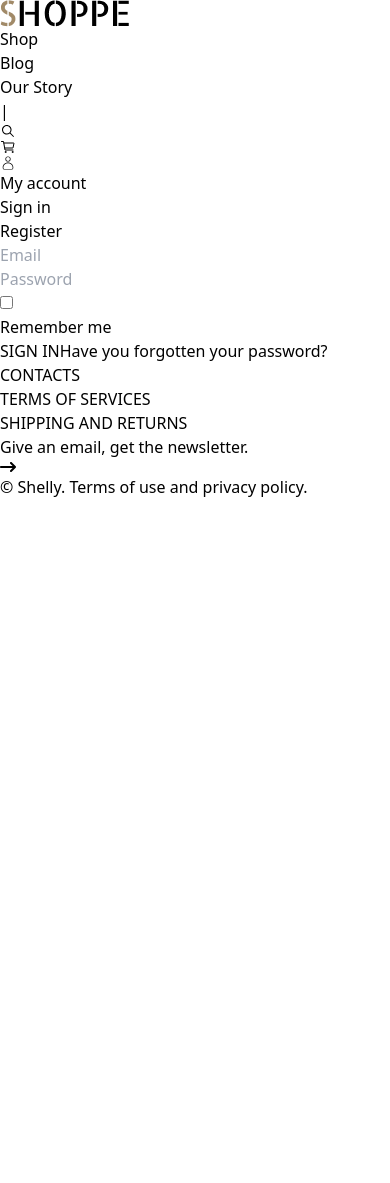
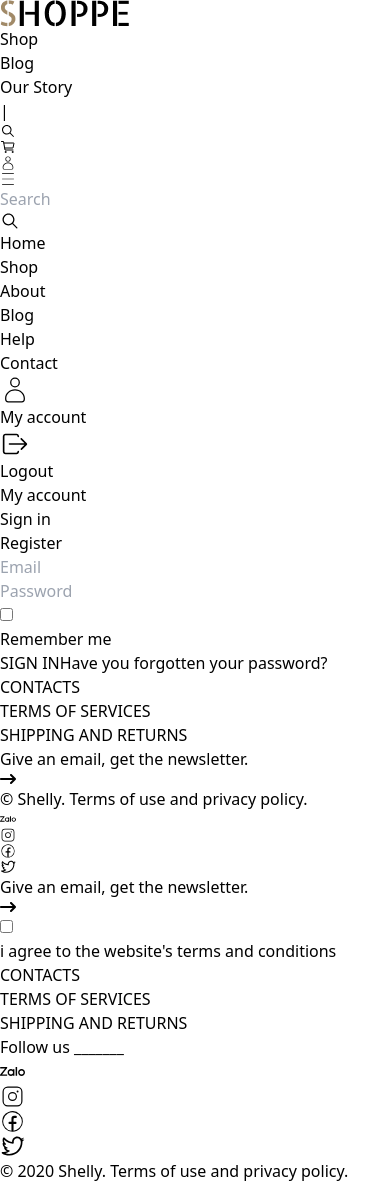
Before and after one commit to Nhanphpi00203/FE-project-web1, a React (Vite) app: page /sign-in in a window 390 px wide. Before the commit the page ends 844 px from the top, so only its background shows below. Built offline with nearby package versions, Linux system fonts and the light colour scheme.

Commit message:
feat: responsive + login

```diff
--- a/src/components/Footer.jsx
+++ b/src/components/Footer.jsx
@@ -1,27 +1,68 @@
+/* eslint-disable react/no-unescaped-entities */
 import { Link } from 'react-router-dom';
 import { FaArrowRightLong } from "react-icons/fa6";
-
+import { PiInstagramLogoLight } from "react-icons/pi";
+import { CiFacebook } from "react-icons/ci";
+import { RxTwitterLogo } from "react-icons/rx";
+import { SiZalo } from "react-icons/si";
 const Footer = () => {
     return (
         <div>
-            <footer className=" p-4 ">
+            <footer className=" p-4 md:block hidden">
                 <div className=' container mx-auto py-4 flex justify-between  border-t-2 border-[#D8D8D8] border-solid'>
-                    <ul className='flex justify-center space-x-6 mt-2 text-[18px] text-[#707070]'>
+                    <ul className='flex justify-center space-x-6 mt-2 text-[12px] md:text-[16px] text-[#707070]'>
                         <li><Link to="Contact">CONTACTS</Link></li>
-                        <li><Link to="Terms-of-services">TERMS OF SERVICES</Link></li>
+                        <li><Link to="Terms-of-services" >TERMS OF SERVICES</Link></li>
                         <li><Link to="Shipping-and-returns">SHIPPING AND RETURNS</Link></li>
                     </ul>
-                    <div className='border-solid border-b-2 border-[#707070] flex justify-between w-[400px]'>
-                        <p className='text-[16px] text-[#707070]'>Give an email, get the newsletter.</p>
+                    <div className='border-solid border-b-2 border-[#707070] md:h-[50px] h-[20px] flex justify-between w-[400px] '>
+                        <p className='text-[12px] md:text-[16px] text-[#707070]'>Give an email, get the newsletter.</p>
                         <div className='text-gray-400'>
                             <FaArrowRightLong />
                         </div>
                     </div>
 
                 </div>
-                <div className='container flex justify-start mx-auto'>
-                    <p className="text-center text-[15px]">&copy; Shelly. <a href="" className='text-[#D8D8D8]'> Terms of use</a> and <a href="" className='text-[#D8D8D8]'> privacy policy.</a></p>
+                <div className='container flex justify-between mx-auto'>
+                    <p className="text-center text-[12px] md:text-[16px]">&copy; Shelly. <a href="" className='text-[#D8D8D8]'> Terms of use</a> and <a href="" className='text-[#D8D8D8]'> privacy policy.</a></p>
+                    <div className='flex space-x-4'>
+                        <SiZalo />
+                        <PiInstagramLogoLight />
+                        <CiFacebook />
+                        <RxTwitterLogo />
+
+                    </div>
                 </div>
+            </footer>
+            <footer className=" p-4 md:hidden flex-col">
+                <div className='border-solid border-b-2 border-[#707070]  h-[30px] flex justify-between w-[full] '>
+                    <p className='text-[14px]  text-[#707070]'>Give an email, get the newsletter.</p>
+                    <div className='text-gray-400'>
+                        <FaArrowRightLong />
+                    </div>
+                </div>
+                <div className='flex space-x-1 pt-2'>
+                    <input type="checkbox" name="" id="" />
+                    <p className='text-[14px]'>i agree to the website's terms and conditions</p>
+                </div>
+                <div className=' container mx-auto py-4  justify-between flex-col'>
+                    <ul className='flex-col justify-center mt-2 text-[14px] space-y-2  text-[#707070]'>
+                        <li><Link to="Contact">CONTACTS</Link></li>
+                        <li><Link to="Terms-of-services" >TERMS OF SERVICES</Link></li>
+                        <li><Link to="Shipping-and-returns">SHIPPING AND RETURNS</Link></li>
+                    </ul>
+                </div>
+                <div className='flex items-center space-x-2 text-[14px]'>
+                    <p>Follow us _______ </p>
+                    <SiZalo size={25} />
+                    <PiInstagramLogoLight size={25} />
+                    <CiFacebook size={25} />
+                    <RxTwitterLogo size={25} />
+                </div>
+                <div className='container flex justify-between mx-auto pt-4'>
+                    <p className="text-center text-[12px] md:text-[16px]">&copy; 2020 Shelly. <a href="" className='text-gray-600'> Terms of use</a> and <a href="" className='text-gray-600'> privacy policy.</a></p>
+                </div>
+
             </footer>
         </div>
     )
--- a/src/components/Navbar.jsx
+++ b/src/components/Navbar.jsx
@@ -1,17 +1,25 @@
 import logo from "../assets/navbar-footer-image/SHOPPE.png"
+import { useState } from "react";
 import { Link } from 'react-router-dom';
 import { IoIosSearch } from "react-icons/io";
 import { IoCartOutline } from "react-icons/io5";
 import { CiUser } from "react-icons/ci";
+import { CiMenuBurger } from "react-icons/ci";
+import { IoIosLogOut } from "react-icons/io";
+import { MdOutlineCancel } from "react-icons/md";
 const Navbar = () => {
+    const [navbar, setnavbar] = useState(true)
+    const handleNavbar = () => {
+        setnavbar(!navbar)
+    }
     return (
         <div>
             <nav className="p-4">
-                <div className="flex justify-between items-center mx-auto container h-[100px] border-b-[2px] border-solid border-[#D8D8D8]">
+                <div className="flex justify-between items-center mx-auto container  h-[50px] border-b-[2px] border-solid border-[#D8D8D8]">
                     <div >
                         <img src={logo} alt="" />
                     </div>
-                    <ul className="flex space-x-7 items-center">
+                    <ul className="hidden md:flex space-x-7 text-[16px] items-center ">
                         <li><Link to="/Shop">Shop</Link></li>
                         <li><Link to="/Blog">Blog</Link></li>
                         <li><Link to="/Our-Story">Our Story</Link></li>
@@ -20,7 +28,37 @@ const Navbar = () => {
                         <IoCartOutline />
                         <CiUser />
                     </ul>
+                    <div onClick={handleNavbar} className=" md:hidden  w-[100px] flex justify-between">
+                        {!navbar ? <IoCartOutline /> : null}
+                        {!navbar ? <MdOutlineCancel /> : <div className=" w-[100px] flex justify-end"><CiMenuBurger /></div>}
+
+                    </div>
                 </div>
+                <div className="  mt-[10px] container w-[auto] mx-auto flex justify-center">
+                    <div className="relative md:hidden flex">
+                        <input type="text" name="" id="" className="bg-gray-200 outline-none rounded text-[15px] pl-[35px]  w-[400px] h-[40px]" placeholder="Search" />
+                        <div className="absolute top-[12px]  left-[10px] "> <IoIosSearch size={20} /></div>
+                    </div>
+                </div>
+                <ul className={!navbar ? ' pt-1  p-4 block  left-0 top-[130px]   w-[100%]    border-r-gray-900  ease-in-out duration-200' : 'hidden left-[-100%] '}>
+
+                    <li className=" p-2 mt-[40px]"><Link to="/Shop">Home</Link></li>
+                    <li className=" p-2"><Link to="/Blog">Shop</Link></li>
+                    <li className=" p-2"><Link to="/Blog">About</Link></li>
+                    <li className=" p-2"><Link to="/Blog">Blog</Link></li>
+                    <li className=" p-2"><Link to="/Blog">Help</Link></li>
+                    <li className=" p-2 "><Link to="/Blog">Contact</Link></li>
+
+                    <div className="flex items-center space-x-2 pt-4 border-t-2 border-solid border-[#D8D8D8]">
+                        <CiUser size={30} />
+                        <p>My account</p>
+                    </div>
+                    <div className="flex items-center space-x-2 py-2">
+                        <IoIosLogOut size={30} />
+                        <p>Logout</p>
+                    </div>
+
+                </ul>
             </nav>
         </div>
     )
--- a/src/pages/User/MyAccount.jsx
+++ b/src/pages/User/MyAccount.jsx
@@ -1,18 +1,35 @@
+import { useState } from "react"
 
 const MyAccount = () => {
+    const [isregister, setIsregister] = useState(true)
     return (
         <div className="container mx-auto flex justify-center items-center py-[100px]">
             <div className="w-[500px]  h-[500px]">
                 <h1 className="text-[35px] text-center ">My account</h1>
                 <div className=" text-center h-[50px] my-[50px] w-[500px] bg-[#EFEFEF] rounded flex justify-between items-center pl-1">
-                    <div className="bg-[white] w-[250px] h-[40px] rounded text-[18px] flex items-center justify-center shadow-md">
-                        Sign in
+
+                    {isregister ? <div className="text-center h-[50px] my-[50px] w-[500px] bg-[#EFEFEF] rounded flex justify-between items-center pl-1 mr-[10px]">
+                        <div className="ease-in-out duration-300 bg-[white] w-[240px] h-[40px] rounded text-[18px] flex items-center justify-center shadow-md">
+                            <p > Sign in</p>
+                        </div>
+                        <div  onClick={()=>setIsregister(false)} className="ease-in-out duration-300 cursor-pointer flex justify-center items-center w-[240px] h-[40px] text-[18px]">
+                            <p> Register</p>
+                        </div>
                     </div>
-                    <div className="flex justify-center items-center w-[250px] h-[40px] text-[18px]">
-                        Register
-                    </div>
+                        :
+                        <div className=" text-center h-[50px] my-[50px] w-[500px] bg-[#EFEFEF] rounded flex justify-between items-center pl-1">
+                            <div onClick={()=>setIsregister(true)} className="cursor-pointer w-[240px] h-[40px] rounded text-[18px] flex items-center justify-center ">
+                                <p > Sign in</p>
+                            </div>
+                            <div className="flex justify-center items-center w-[240px] h-[40px] text-[18px] shadow-md bg-[white] mr-[10px] rounded ">
+                                <p> Register</p>
+                            </div>
+                        </div>
+                    }
+
+
                 </div>
-                <form className="">
+                {isregister ?  <form className="">
                     <div> <input type="email" required placeholder="Email" className="border-solid border-b-2 border-[#D8D8D8] text-[17px] outline-none p-1 w-[500px] my-[10px]" /></div>
                     <div ><input type="password" required placeholder="Password" className="border-solid border-b-2 border-[#D8D8D8] text-[17px] outline-none p-1 w-[500px] my-[10px]" /></div>
                     <div className="flex ">
@@ -24,6 +41,21 @@ const MyAccount = () => {
                     </button>
                     <a className="flex justify-center text-[15px] mt-[10px]" href="#">Have you forgotten your password?</a>
                 </form>
+                :
+                <form className="">
+                      <div> <input type="name" required placeholder="Name" className="border-solid border-b-2 border-[#D8D8D8] text-[17px] outline-none p-1 w-[500px] my-[10px]" /></div>
+                <div> <input type="email" required placeholder="Email" className="border-solid border-b-2 border-[#D8D8D8] text-[17px] outline-none p-1 w-[500px] my-[10px]" /></div>
+                <div ><input type="password" required placeholder="Password" className="border-solid border-b-2 border-[#D8D8D8] text-[17px] outline-none p-1 w-[500px] my-[10px]" /></div>
+
+                <button type="submit" className=" rounded flex justify-center items-center w-[500px] h-[50px] mt-[50px] bg-black text-white text-[17px]" >
+                    REGISTER
+                </button>
+                <a className="flex justify-center text-[15px] mt-[10px]" href="#">
+                    {isregister ? ' Have you forgotten your password?': <p onClick={()=>setIsregister(true)}>Already have an account?</p>}
+                   </a>
+            </form>
+            }
+
             </div>
         </div>
     )
```
Also changed, not shown: src/assets/navbar-footer-image/Icon color.png (added).
